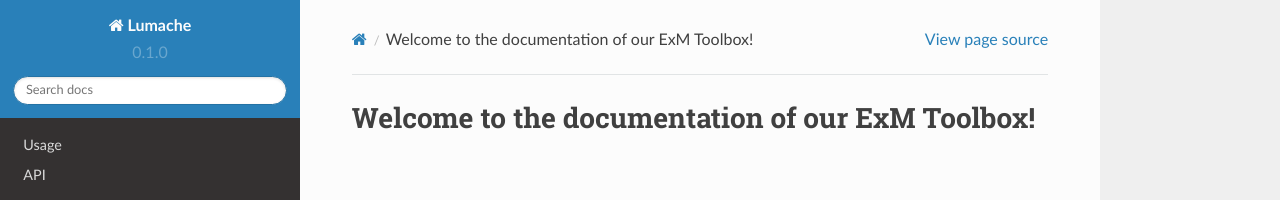
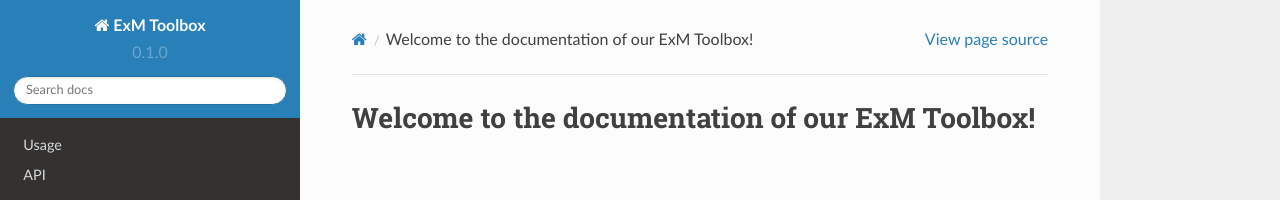
Before and after one commit to ebesier/exm-docs, a Sphinx documentation site: the page built from docs/source/index.rst, in a window 1280 px wide. Shown: the top 200 px of the page. Built offline with Sphinx 7.4.7 and the Read the Docs theme 2.0.0, drawn with Linux system fonts in a browser that asks for light colours.

Commit message:
Update conf.py

```diff
--- a/docs/source/conf.py
+++ b/docs/source/conf.py
@@ -2,7 +2,7 @@
 
 # -- Project information
 
-project = 'Lumache'
+project = 'ExM Toolbox'
 copyright = '2021, Graziella'
 author = 'Graziella'
 
```
